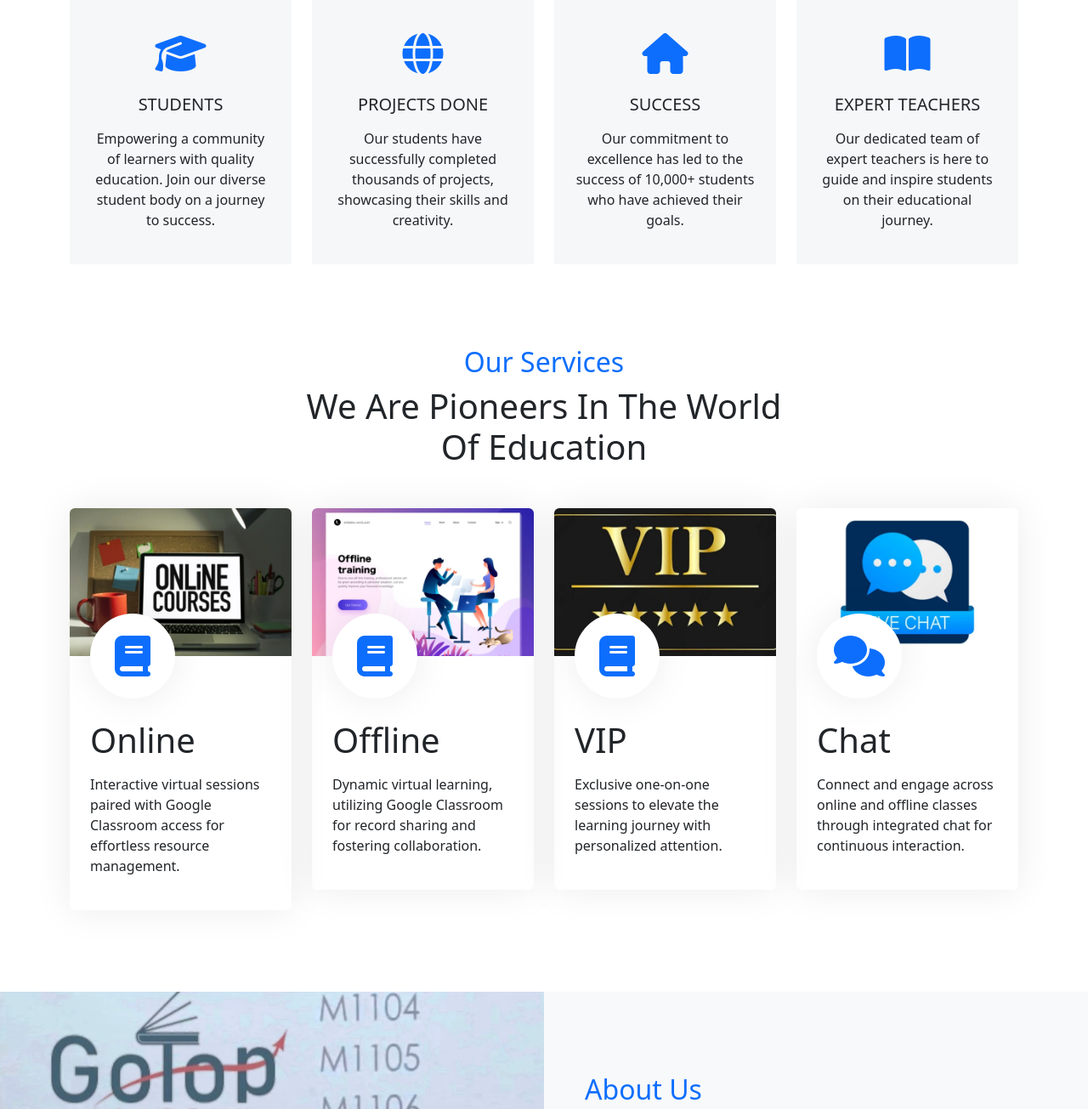
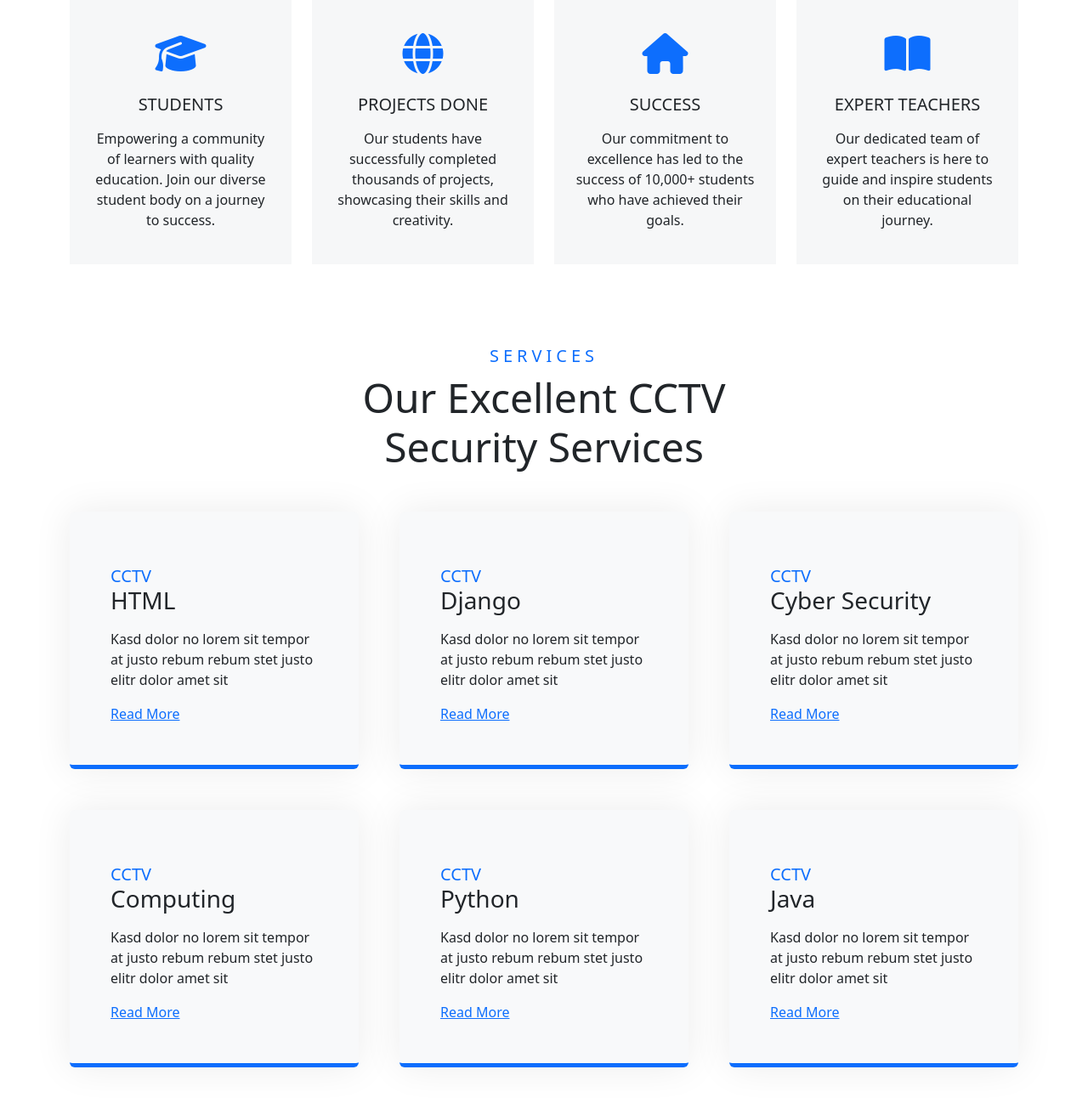
Before and after one commit to ahmadsleimman/AcedmiTechLearn, a Django app: page / in a window 1280 px wide. Shown: the part 891-2196 px from the top of the page at 85% size. Run offline with Django 5.2, Linux system fonts and the light colour scheme; some libraries are stand-ins or nearby versions.

Commit message:
chANGE ABOUT US, FOOTER, SERVICES

```diff
--- a/templates/home.html
+++ b/templates/home.html
@@ -111,94 +111,111 @@
 </div>
 <!-- Feature End -->
 
-<!-- Service Start -->
-<div class="container-xxl py-5">
+   <!-- Services Start -->
+    <div class="container-fluid py-5 wow fadeInUp" data-wow-delay="0.1s">
         <div class="container">
-        <div class="text-center mx-auto mb-5 wow fadeInUp" data-wow-delay="0.1s"
-             style="max-width: 600px;">
-            <h2 class="text-primary">Our Services</h2>
-            <h1 class="mb-4">We Are Pioneers In The World Of Education</h1>
+            <div class="text-center mx-auto mb-5" style="max-width: 600px;">
+                <h5 class="text-primary text-uppercase" style="letter-spacing: 5px;">Services</h5>
+                <h1 class="display-5 mb-0">Our Excellent CCTV Security Services</h1>
             </div>
-        <div class="row g-4">
-            <div class="col-md-4 col-lg-3 wow fadeInUp" data-wow-delay="0.1s">
-                <div class="service-item rounded overflow-hidden">
-                    <img class="img-fluid" src="{% static 'img/service-2.webp' %}" alt="online">
-                    <div class="position-relative p-4 pt-0">
-                        <div class="service-icon">
-                            <i class="fa-solid fa-book fa-3x"></i>
-                        </div>
-                        <h1 class="mb-3">Online</h1>
-                        <p> Interactive virtual sessions paired with Google Classroom access for
-                            effortless resource management.</p>
+            <div class="row g-5">
+                <div class="col-lg-4 col-md-6 wow zoomIn" data-wow-delay="0.3s">
+                    <div class="service-item bg-light border-bottom border-5 border-primary rounded">
+                        <div class="position-relative p-5">
+                            <i class="flaticon-cctv d-block display-1 fw-normal text-secondary mb-3"></i>
+                            <h5 class="text-primary mb-0">CCTV</h5>
+                            <h3 class="mb-3">HTML</h3>
+                            <p>Kasd dolor no lorem sit tempor at justo rebum rebum stet justo elitr dolor amet sit</p>
+                            <a href="">Read More<i class="bi bi-arrow-right ms-2"></i></a>
                         </div>
                     </div>
                 </div>
-            <div class="col-md-4 col-lg-3 wow fadeInUp" data-wow-delay="0.3s">
-                <div class="service-item rounded overflow-hidden">
-                    <img class="img-fluid" src="{% static 'img/service-1.webp' %}" alt="offline">
-                    <div class="position-relative p-4 pt-0">
-                        <div class="service-icon">
-                            <i class="fa-solid fa-book fa-3x"></i>
-                        </div>
-                        <h1 class="mb-3">Offline</h1>
-                        <p>Dynamic virtual learning, utilizing Google Classroom for record sharing and
-                            fostering collaboration.</p>
+                <div class="col-lg-4 col-md-6 wow zoomIn" data-wow-delay="0.6s">
+                    <div class="service-item bg-light border-bottom border-5 border-primary rounded">
+                        <div class="position-relative p-5">
+                            <i class="flaticon-surveillance d-block display-1 fw-normal text-secondary mb-3"></i>
+                            <h5 class="text-primary mb-0">CCTV</h5>
+                            <h3 class="mb-3">Django</h3>
+                            <p>Kasd dolor no lorem sit tempor at justo rebum rebum stet justo elitr dolor amet sit</p>
+                            <a href="">Read More<i class="bi bi-arrow-right ms-2"></i></a>
                         </div>
                     </div>
                 </div>
-            <div class="col-md-4 col-lg-3 wow fadeInUp" data-wow-delay="0.5s">
-                <div class="service-item rounded overflow-hidden">
-                    <img class="img-fluid" src="{% static 'img/service-3.webp' %}" alt="vip">
-                    <div class="position-relative p-4 pt-0">
-                        <div class="service-icon">
-                            <i class="fa-solid fa-book fa-3x"></i>
-                        </div>
-                        <h1 class="mb-3">VIP</h1>
-                        <p>Exclusive one-on-one sessions to elevate the learning journey with personalized
-                            attention.</p>
+                <div class="col-lg-4 col-md-6 wow zoomIn" data-wow-delay="0.9s">
+                    <div class="service-item bg-light border-bottom border-5 border-primary rounded">
+                        <div class="position-relative p-5">
+                            <i class="flaticon-camera d-block display-1 fw-normal text-secondary mb-3"></i>
+                            <h5 class="text-primary mb-0">CCTV</h5>
+                            <h3 class="mb-3">Cyber Security</h3>
+                            <p>Kasd dolor no lorem sit tempor at justo rebum rebum stet justo elitr dolor amet sit</p>
+                            <a href="">Read More<i class="bi bi-arrow-right ms-2"></i></a>
                         </div>
                     </div>
                 </div>
-            <div class="col-md-4 col-lg-3 wow fadeInUp" data-wow-delay="0.7s">
-                <div class="service-item rounded overflow-hidden">
-                    <img class="img-fluid" src="{% static 'img/service-4.webp' %}" alt="chat">
-                    <div class="position-relative p-4 pt-0">
-                        <div class="service-icon">
-                            <i class="fa-solid fa-comments fa-3x"></i>
+                <div class="col-lg-4 col-md-6 wow zoomIn" data-wow-delay="0.3s">
+                    <div class="service-item bg-light border-bottom border-5 border-primary rounded">
+                        <div class="position-relative p-5">
+                            <i class="flaticon-double d-block display-1 fw-normal text-secondary mb-3"></i>
+                            <h5 class="text-primary mb-0">CCTV</h5>
+                            <h3 class="mb-3">Computing</h3>
+                            <p>Kasd dolor no lorem sit tempor at justo rebum rebum stet justo elitr dolor amet sit</p>
+                            <a href="">Read More<i class="bi bi-arrow-right ms-2"></i></a>
                         </div>
-                        <h1 class="mb-3">Chat</h1>
-                        <p>Connect and engage across online and offline classes through integrated chat for continuous
-                            interaction.</p>
+                    </div>
+                </div>
+                <div class="col-lg-4 col-md-6 wow zoomIn" data-wow-delay="0.6s">
+                    <div class="service-item bg-light border-bottom border-5 border-primary rounded">
+                        <div class="position-relative p-5">
+                            <i class="flaticon-security-system d-block display-1 fw-normal text-secondary mb-3"></i>
+                            <h5 class="text-primary mb-0">CCTV</h5>
+                            <h3 class="mb-3">Python</h3>
+                            <p>Kasd dolor no lorem sit tempor at justo rebum rebum stet justo elitr dolor amet sit</p>
+                            <a href="">Read More<i class="bi bi-arrow-right ms-2"></i></a>
+                        </div>
+                    </div>
+                </div>
+                <div class="col-lg-4 col-md-6 wow zoomIn" data-wow-delay="0.9s">
+                    <div class="service-item bg-light border-bottom border-5 border-primary rounded">
+                        <div class="position-relative p-5">
+                            <i class="flaticon-recorder d-block display-1 fw-normal text-secondary mb-3"></i>
+                            <h5 class="text-primary mb-0">CCTV</h5>
+                            <h3 class="mb-3">Java</h3>
+                            <p>Kasd dolor no lorem sit tempor at justo rebum rebum stet justo elitr dolor amet sit</p>
+                            <a href="">Read More<i class="bi bi-arrow-right ms-2"></i></a>
                         </div>
                     </div>
                 </div>
             </div>
         </div>
     </div>
-<!-- Service End -->
+    <!-- Services End -->
 
  <!-- About Start -->
-<div class="container-fluid bg-light overflow-hidden my-5 px-lg-0">
-    <div class="container about px-lg-0">
-        <div class="row g-0 mx-lg-0">
-            <div class="col-lg-6 ps-lg-0 wow fadeIn" data-wow-delay="0.1s" style="min-height: 400px;">
-                <div class="position-relative h-100">
-                    <img class="position-absolute img-fluid w-100 h-100"
-                         src="{% static 'img/about.webp' %}" style="object-fit: cover;" alt="about">
+    <div class="container-fluid py-5 wow fadeInUp" data-wow-delay="0.1s">
+        <div class="container">
+            <div class="row g-5">
+                <div class="col-lg-7">
+                    <div class="section-title mb-4">
+                        <h5 class="position-relative d-inline-block text-primary text-uppercase">About Us</h5>
+                        <h1 class="display-5 mb-0">The World's Best Dental Clinic That You Can Trust</h1>
+                    </div>
+                    <h4 class="text-body fst-italic mb-4">Diam dolor diam ipsum sit. Clita erat ipsum et lorem stet no lorem sit clita duo justo magna dolore</h4>
+                    <p class="mb-4">Tempor erat elitr rebum at clita. Diam dolor diam ipsum et tempor sit. Aliqu diam amet diam et eos labore. Clita erat ipsum et lorem et sit, sed stet no labore lorem sit. Sanctus clita duo justo et tempor eirmod magna dolore erat amet</p>
+                    <div class="row g-3">
+                        <div class="col-sm-6 wow zoomIn" data-wow-delay="0.3s">
+                            <h5 class="mb-3"><i class="fa fa-check-circle text-primary me-3"></i>Award Winning</h5>
+                            <h5 class="mb-3"><i class="fa fa-check-circle text-primary me-3"></i>Professional Staff</h5>
+                        </div>
+                        <div class="col-sm-6 wow zoomIn" data-wow-delay="0.6s">
+                            <h5 class="mb-3"><i class="fa fa-check-circle text-primary me-3"></i>24/7 Opened</h5>
+                            <h5 class="mb-3"><i class="fa fa-check-circle text-primary me-3"></i>Fair Prices</h5>
                         </div>
                     </div>
-            <div class="col-lg-6 about-text py-5 wow fadeIn" data-wow-delay="0.5s">
-                <div class="p-lg-5 pe-lg-0">
-                    <h2 class="text-primary">About Us</h2>
-                    <h1 class="mb-4">Empowering Education: The Journey of Sara Othman and GOTOP Academy</h1>
-                    <p>In the heart of Lebanon's educational landscape stands a remarkable institution that has reshaped
-                        the way university students approach learning. Meet Sara Othman, a visionary leader who serves
-                        as the Center Manager of GOTOP Academy, a beacon of academic excellence and student support.</p>
-                    <p><i class="fa-solid fa-circle-check text-primary me-3"></i>A Vision Realized through Persistence
-                    </p>
-                    <p><i class="fa-solid fa-circle-check text-primary me-3"></i>Pioneering a New Era in Education</p>
-                    <p><i class="fa-solid fa-circle-check text-primary me-3"></i>Shining Bright: A Legacy of
-                        Student-Centric Excellence</p>
+                    <a href="appointment.html" class="btn btn-primary py-3 px-5 mt-4 wow zoomIn" data-wow-delay="0.6s">Make Appointment</a>
+                </div>
+                <div class="col-lg-5" style="min-height: 500px;">
+                    <div class="position-relative h-100">
+                        <img class="position-absolute w-100 h-100 rounded wow zoomIn" data-wow-delay="0.9s" src="img/about.jpg" style="object-fit: cover;">
                     </div>
                 </div>
             </div>
--- a/templates/index.html
+++ b/templates/index.html
@@ -119,68 +119,67 @@
 <a href="#" class="btn btn-lg btn-outline-primary btn-lg-square back-to-top"><i class="fa fa-angle-double-up"></i></a>
 
    <!-- Footer Start -->
-<footer class="container-fluid bg-dark footer wow fadeIn" data-wow-delay="0.2s">
-    <div class="container py-5">
+    <div class="container-fluid bg-dark text-light mt-5 py-5 wow fadeInUp" data-wow-delay="0.1s">
+        <div class="container pt-5">
             <div class="row g-5">
-            <div class="col-lg-4 col-md-6">
-                <h5 class="text-white mb-4">Address</h5>
-                <p class="mb-2"><i class="fa-solid fa-location-dot me-3"></i>North Lebanon</p>
-                <p class="mb-2">
-                    <a href="tel:96171639299" class="btn p-0 shadow-none">
-                        <i class="fa-solid fa-phone me-3"></i>+961 71 639 299
-                    </a>
-                </p>
-                <p class="mb-2">
-                    <a href="http://wa.me/96171639299" target='_blank' rel="noreferrer" class="btn p-0 shadow-none">
-                        <i class="fa-brands fa-whatsapp me-3"></i>+961 71 639 299
-                    </a>
-                </p>
-                <p class="mb-2">
-                    <a href="mailto:gotopacademy@gmail.com" class="btn p-0 shadow-none">
-                        <i class="fa-solid fa-envelope me-3"></i>gotopacademy@gmail.com
-                    </a>
-                </p>
+                <div class="col-lg-3 col-md-6">
+                    <h3 class="text-white mb-4">Quick Links</h3>
+                    <div class="d-flex flex-column justify-content-start">
+                        <a class="text-light mb-2" href="#"><i class="bi bi-arrow-right text-primary me-2"></i>Home</a>
+                        <a class="text-light mb-2" href="#"><i class="bi bi-arrow-right text-primary me-2"></i>About Us</a>
+                        <a class="text-light mb-2" href="#"><i class="bi bi-arrow-right text-primary me-2"></i>Our Services</a>
+                        <a class="text-light mb-2" href="#"><i class="bi bi-arrow-right text-primary me-2"></i>Latest Blog</a>
+                        <a class="text-light" href="#"><i class="bi bi-arrow-right text-primary me-2"></i>Contact Us</a>
                     </div>
-            <div class="col-lg-4 col-md-6">
-                <h5 class="text-white mb-4">Quick Links</h5>
-                <a class="btn btn-link" href="{% url 'About' %}">About Us</a>
-                <a class="btn btn-link" href="{% url 'Service' %}">Our Services</a>
                 </div>
-            <div class="col-lg-4 col-md-6">
-                <h5 class="text-white mb-4">Project Gallery</h5>
-                <div class="row g-2">
-                    <div class="col-4">
-                        <img class="img-fluid rounded" src="{% static 'img/gallery-1.webp' %}" alt="gallery">
+                <div class="col-lg-3 col-md-6">
+                    <h3 class="text-white mb-4">Popular Links</h3>
+                    <div class="d-flex flex-column justify-content-start">
+                        <a class="text-light mb-2" href="#"><i class="bi bi-arrow-right text-primary me-2"></i>Home</a>
+                        <a class="text-light mb-2" href="#"><i class="bi bi-arrow-right text-primary me-2"></i>About Us</a>
+                        <a class="text-light mb-2" href="#"><i class="bi bi-arrow-right text-primary me-2"></i>Our Services</a>
+                        <a class="text-light mb-2" href="#"><i class="bi bi-arrow-right text-primary me-2"></i>Latest Blog</a>
+                        <a class="text-light" href="#"><i class="bi bi-arrow-right text-primary me-2"></i>Contact Us</a>
                     </div>
-                    <div class="col-4">
-                        <img class="img-fluid rounded" src="{% static 'img/gallery-2.webp' %}" alt="gallery">
                 </div>
-                    <div class="col-4">
-                        <img class="img-fluid rounded" src="{% static 'img/gallery-3.webp' %}" alt="gallery">
+                <div class="col-lg-3 col-md-6">
+                    <h3 class="text-white mb-4">Get In Touch</h3>
+                    <p class="mb-2"><i class="bi bi-geo-alt text-primary me-2"></i>123 Street, New York, USA</p>
+                    <p class="mb-2"><i class="bi bi-envelope-open text-primary me-2"></i>info@example.com</p>
+                    <p class="mb-0"><i class="bi bi-telephone text-primary me-2"></i>+012 345 67890</p>
                 </div>
-                    <div class="col-4">
-                        <img class="img-fluid rounded" src="{% static 'img/gallery-4.webp' %}" alt="gallery">
+                <div class="col-lg-3 col-md-6">
+                    <h3 class="text-white mb-4">Follow Us</h3>
+                    <div class="d-flex">
+                        <a class="btn btn-lg btn-primary btn-lg-square rounded me-2" href="#"><i class="fab fa-twitter fw-normal"></i></a>
+                        <a class="btn btn-lg btn-primary btn-lg-square rounded me-2" href="#"><i class="fab fa-facebook-f fw-normal"></i></a>
+                        <a class="btn btn-lg btn-primary btn-lg-square rounded me-2" href="#"><i class="fab fa-linkedin-in fw-normal"></i></a>
+                        <a class="btn btn-lg btn-primary btn-lg-square rounded" href="#"><i class="fab fa-instagram fw-normal"></i></a>
                     </div>
-                    <div class="col-4">
-                        <img class="img-fluid rounded" src="{% static 'img/gallery-5.webp' %}" alt="gallery">
                 </div>
-                    <div class="col-4">
-                        <img class="img-fluid rounded" src="{% static 'img/gallery-6.webp' %}" alt="gallery">
+                <div class="col-12">
+                    <form class="mx-auto" style="max-width: 600px;">
+                        <div class="input-group">
+                            <input type="text" class="form-control border-white p-3" placeholder="Your Email">
+                            <button class="btn btn-primary px-4">Sign Up</button>
+                        </div>
+                    </form>
                 </div>
             </div>
         </div>
     </div>
+    <div class="container-fluid bg-primary text-light py-4">
+        <div class="container">
+            <div class="row g-5">
+                <div class="col-md-6 text-center text-md-start">
+                    <p class="mb-md-0">&copy; <a class="text-white border-bottom" href="#">Your Site Name</a>. All Rights Reserved.</p>
                 </div>
-    <div class="container">
-        <div class="copyright">
-            <div class="row">
-                <div class="col-md-6 text-center text-md-start mb-3 mb-md-0">
-                    &copy; <a href="{% url 'Home' %}">GoTop Academy</a>, All Right Reserved.
+                <div class="col-md-6 text-center text-md-end">
+                    <p class="mb-0">Designed by <a class="text-white border-bottom" href="https://htmlcodex.com">HTML Codex</a></p>
                 </div>
             </div>
         </div>
     </div>
-</footer>
     <!-- Footer End -->
 
 <!-- JavaScript Libraries -->
```
Lines whose indentation alone changed are shown as unchanged.
